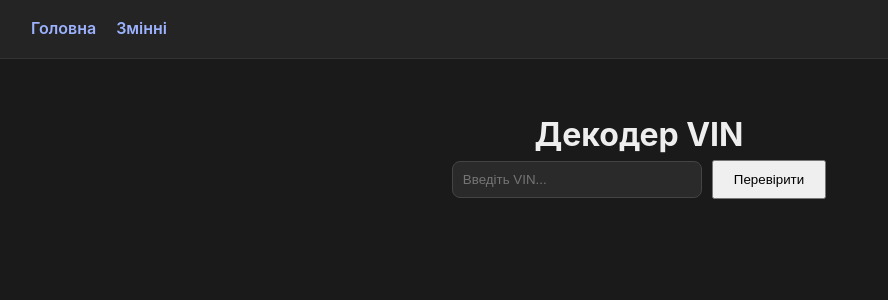
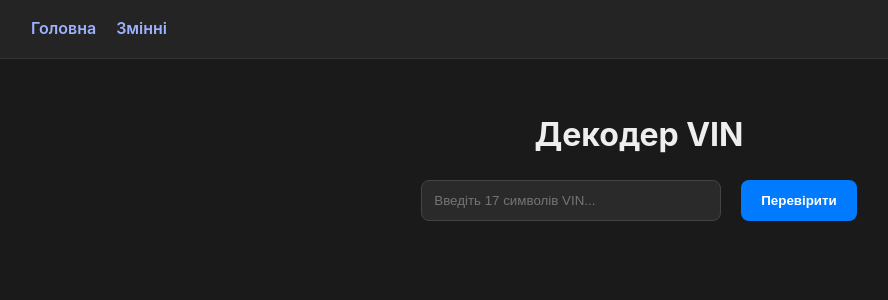
Before and after one commit to alexchobany20132026-cell/vin-decoder, a React (Vite) app: page / in a window 1280 px wide. Shown: the top 300 px of the page, without its empty margins (1-889 px from the left). Built offline with nearby package versions, Linux system fonts and the light colour scheme.

Commit message:
fix: final map fix in home

```diff
--- a/src/pages/home.jsx
+++ b/src/pages/home.jsx
@@ -2,7 +2,9 @@ import { useState, useEffect } from "react";
 
 const Home = () => {
   const [history, setHistory] = useState([]);
+  const [vin, setVin] = useState("");
 
+  // 1. Завантаження історії при старті
   useEffect(() => {
     const saved = localStorage.getItem("vinHistory");
     try {
@@ -13,69 +15,119 @@ const Home = () => {
     }
   }, []);
 
-  const handleSearch = (vin) => {
-    if (!vin || typeof vin !== "string") return;
+  // 2. Функція пошуку
+  const handleSearch = (e) => {
+    e.preventDefault();
+    if (!vin.trim()) return;
+
     const newHistory = [vin, ...history.filter((h) => h !== vin)].slice(0, 5);
     setHistory(newHistory);
     localStorage.setItem("vinHistory", JSON.stringify(newHistory));
+    setVin(""); // Очищуємо поле
+  };
+
+  // 3. Функція очищення
+  const clearHistory = () => {
+    setHistory([]);
+    localStorage.removeItem("vinHistory");
   };
 
   return (
-    <div style={{ padding: "20px", textAlign: "center" }}>
+    <div className="home-page" style={{ padding: "20px", textAlign: "center" }}>
       <h1>Декодер VIN</h1>
 
-      <div style={{ marginBottom: "20px" }}>
+      {/* Форма пошуку */}
+      <form
+        onSubmit={handleSearch}
+        className="vin-form"
+        style={{ marginBottom: "30px" }}
+      >
         <input
-          id="vinInput"
           type="text"
-          placeholder="Введіть VIN..."
-          style={{ padding: "10px", width: "250px" }}
+          value={vin}
+          onChange={(e) => setVin(e.target.value)}
+          placeholder="Введіть 17 символів VIN..."
+          style={{
+            padding: "12px",
+            width: "300px",
+            borderRadius: "8px",
+            border: "1px solid #444",
+            background: "#2a2a2a",
+            color: "white",
+          }}
         />
         <button
-          onClick={() =>
-            handleSearch(document.getElementById("vinInput").value)
-          }
+          type="submit"
+          className="check-btn"
           style={{
-            padding: "10px 20px",
+            padding: "12px 20px",
             marginLeft: "10px",
             cursor: "pointer",
+            borderRadius: "8px",
+            background: "#007bff",
+            color: "white",
+            border: "none",
           }}
         >
           Перевірити
         </button>
-      </div>
+      </form>
 
-      {/* Безпечний вивід історії */}
+      {/* Секція історії з захистом від помилки .map */}
       {Array.isArray(history) && history.length > 0 && (
         <div
+          className="history-section"
           style={{
-            marginTop: "20px",
-            background: "#222",
-            padding: "15px",
-            borderRadius: "10px",
+            background: "#242424",
+            padding: "20px",
+            borderRadius: "12px",
+            maxWidth: "500px",
+            margin: "0 auto",
           }}
         >
-          <h3>Останні запити:</h3>
-          {history.map((item, index) => (
-            <div key={index} style={{ margin: "5px 0", color: "#9db2ff" }}>
-              {item}
-            </div>
-          ))}
-          <button
-            onClick={() => {
-              setHistory([]);
-              localStorage.removeItem("vinHistory");
-            }}
+          <div
             style={{
-              marginTop: "10px",
-              color: "red",
-              background: "none",
-              border: "1px solid red",
-              cursor: "pointer",
+              display: "flex",
+              justifyContent: "space-between",
+              alignItems: "center",
+              marginBottom: "15px",
             }}
           >
-            Очистити
-          </button>
+            <h3 style={{ margin: 0 }}>Останні запити:</h3>
+            <button
+              onClick={clearHistory}
+              className="clear-btn"
+              style={{
+                color: "#ff4d4d",
+                background: "none",
+                border: "1px solid #ff4d4d",
+                padding: "5px 10px",
+                borderRadius: "5px",
+                cursor: "pointer",
+              }}
+            >
+              Очистити
+            </button>
+          </div>
+
+          <div className="results-list">
+            {history.map((item, index) => (
+              <div
+                key={index}
+                className="history-item"
+                style={{
+                  background: "#333",
+                  padding: "10px",
+                  margin: "5px 0",
+                  borderRadius: "6px",
+                  textAlign: "left",
+                  color: "#9db2ff",
+                }}
+              >
+                {item}
+              </div>
+            ))}
+          </div>
         </div>
       )}
     </div>
```
